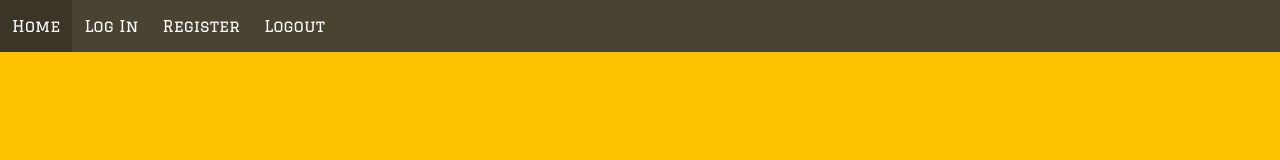
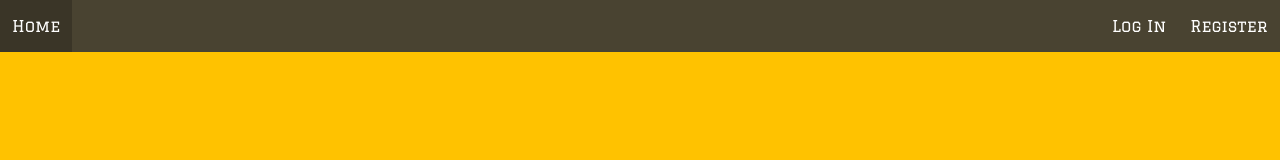
Before and after one commit to andy8radshaw/gorilla-fitness, a React (Create React App) app in the folder frontend/: page / in a window 1280 px wide. Shown: the top 160 px of the page. Built offline with nearby package versions, Linux system fonts and the light colour scheme.

Commit message:
navbar burger added

```diff
--- a/frontend/src/components/common/Home.js
+++ b/frontend/src/components/common/Home.js
@@ -6,7 +6,7 @@ function Home() {
     <section className='hero is-primary is-fullheight-with-navbar'>
       <div className='hero-body'>
         <div className='container'>
-          <img src="../src/styles/assets/gorilla-logo-2.png" alt="Gorilla logo" />
+          <img src="../../src/assets/gorilla-logo-2.png" alt="Gorilla logo" />
         </div>
       </div>
     </section>
--- a/frontend/src/components/common/Navbar.js
+++ b/frontend/src/components/common/Navbar.js
@@ -1,10 +1,20 @@
 import React from 'react'
 import { Link, withRouter, useHistory } from 'react-router-dom'
 
-import { logout } from '../../lib/auth'
+import { logout, isAuthenticated } from '../../lib/auth'
 
 function Navbar() {
   const history = useHistory()
+
+  const [burgerIsOpen, setBurgerIsOpen] = React.useState(false)
+
+  const handleBurgerClose = () => {
+    setBurgerIsOpen(false)
+  }
+
+  const handleBurger = () => {
+    setBurgerIsOpen(!burgerIsOpen)
+  }
 
   const handleLogout = () => {
     logout()
@@ -14,21 +24,14 @@ function Navbar() {
   return (
     <nav className="navbar is-info">
       <div className="navbar-brand">
-        <Link className="navbar-item" to="/">
+        <Link onClick={handleBurgerClose} className="navbar-item" to="/">
           Home
         </Link>
-        <Link className="navbar-item" to="/login">
-          Log In
-        </Link>
-        <Link className="navbar-item" to="/register">
-          Register
-        </Link>
-        <a className="navbar-item" href="/" onClick={handleLogout}>
-          Logout
-        </a>
+
         <a
+          onClick={handleBurger}
           role="button"
-          className="navbar-burger"
+          className={`navbar-burger ${burgerIsOpen ? 'is-active' : ''}`}
           aria-label="menu"
           aria-expanded="false"
         >
@@ -37,6 +40,28 @@ function Navbar() {
           <span aria-hidden="true"></span>
         </a>
       </div>
+
+      <div className={`navbar-menu ${burgerIsOpen ? 'is-active' : ''}`}>
+        <div className="navbar-end">
+          {!isAuthenticated() && (
+            <Link onClick={handleBurgerClose} className="navbar-item" to="/login">
+              Log In
+            </Link>
+          )}
+
+          {!isAuthenticated() && (
+            <Link onClick={handleBurgerClose} className="navbar-item" to="/register">
+              Register
+            </Link>
+          )}
+
+          {isAuthenticated() && (
+            <a onClick={handleBurgerClose, handleLogout} className="navbar-item" href="/" >
+              Logout
+            </a>
+          )}
+        </div>
+      </div>
     </nav>
   )
 }
```
Also changed, not shown: frontend/src/assets/gorilla-logo-2.png (renamed from frontend/src/styles/assets/gorilla-logo-2.png).
